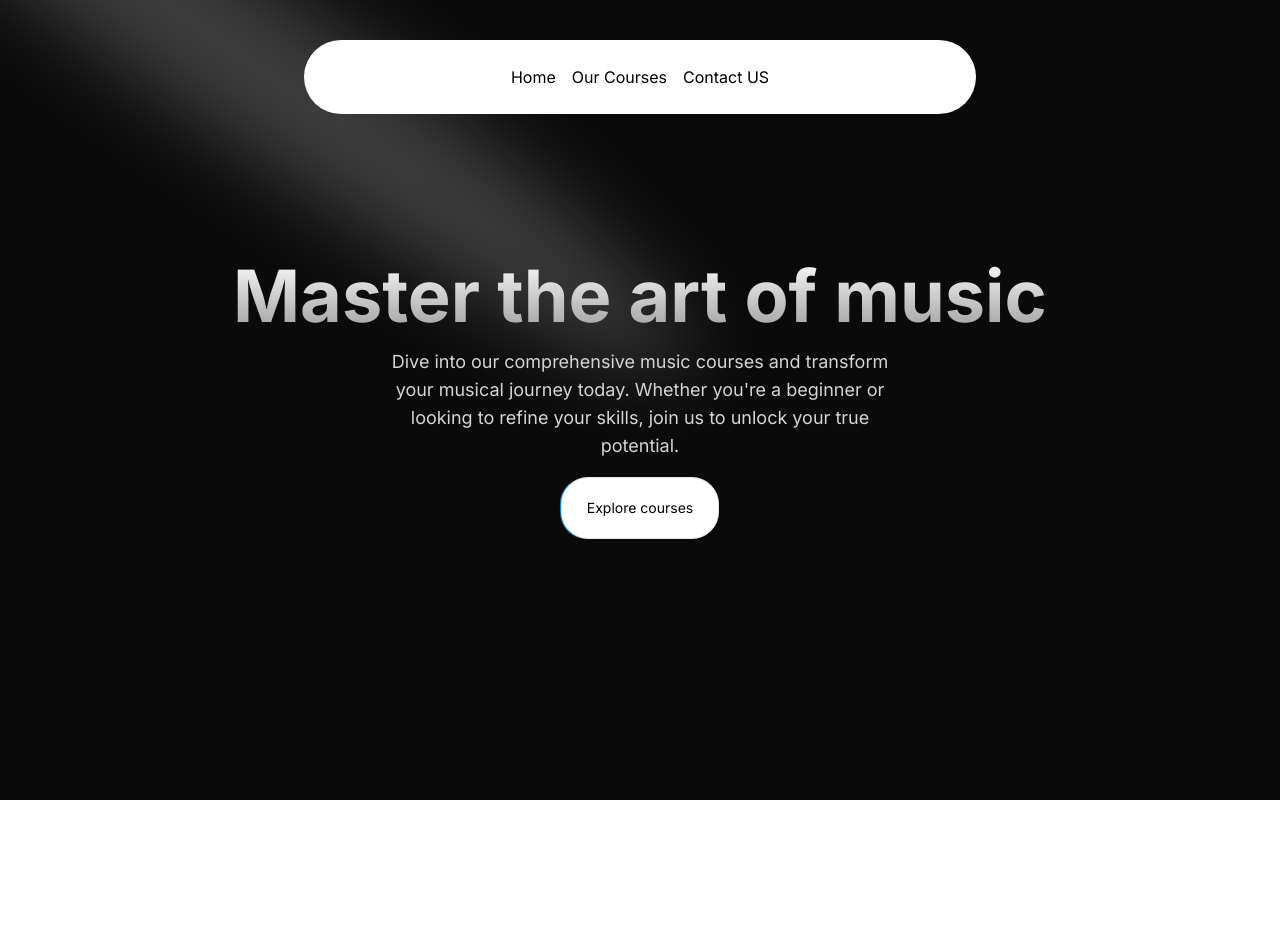
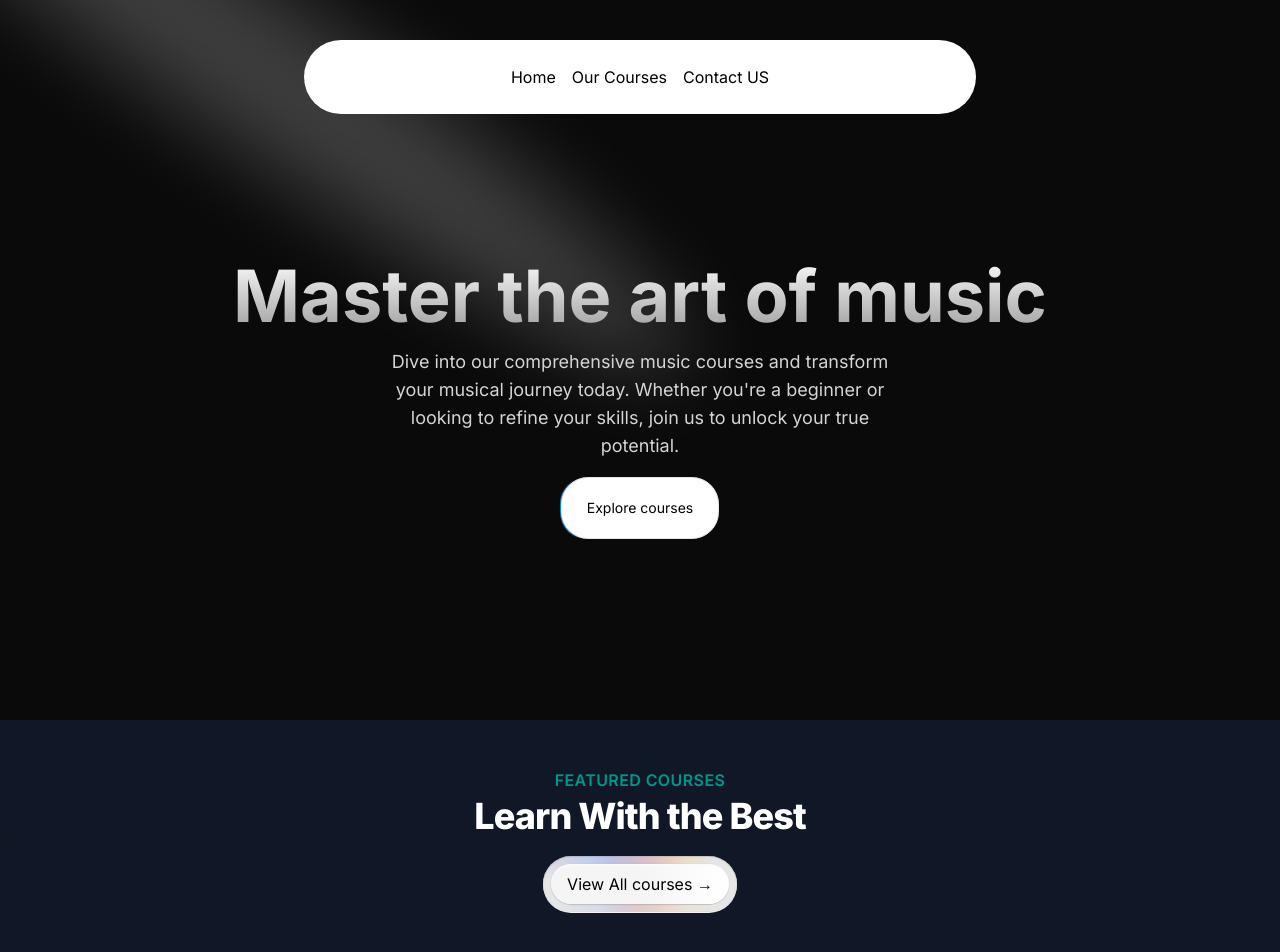
Before and after one commit to NotTushar-dotcom/learningnext, a Next.js app: page / in a window 1280 px wide. Shown: the top 952 px of the page. Before the commit the page ends 800 px from the top, so only its background shows below. Built offline with nearby package versions, Linux system fonts and the light colour scheme; grey boxes are pictures that could not be loaded.

Commit message:
Added the View all courses button in featured section

```diff
--- a/src/app/page.tsx
+++ b/src/app/page.tsx
@@ -1,3 +1,4 @@
+import FeaturedCourses from "../components/FeaturedCourses";
 import HeroSection from "../components/HeroSection";
 import { Spotlight } from "@/src/components/ui/Spotlight";
 
@@ -9,6 +10,7 @@ export default function Home() {
         fill="white"
       />
       <HeroSection />
+      <FeaturedCourses />
     </main>
   );
 }
--- /dev/null
+++ b/src/components/FeaturedCourses.tsx
@@ -0,0 +1,36 @@
+import {courses} from "@/src/data/music_courses.json"
+import { NoiseBackground } from "@/src/components/ui/noise-background";
+import Link from "next/link";
+
+
+function FeaturedCourses() {
+  return (
+    <div className="py-12 bg-gray-900">
+        <div className="text-center" >
+           <h2 className="text-base text-teal-600 font-semibold tracking-wide uppercase">FEATURED COURSES</h2>
+           <p className="mt-2 text-3xl leading-8 font-extrabold tracking-tight text-white sm:text-4xl">Learn With the Best</p>
+        </div>
+        <div>2</div>
+        <div className="flex justify-center">
+          <Link href={"/courses"}>
+          <NoiseBackground
+        containerClassName="w-fit p-2 rounded-full mx-auto"
+        gradientColors={[
+          "rgb(255, 100, 150)",
+          "rgb(100, 150, 255)",
+          "rgb(255, 200, 100)",
+        ]}
+      >
+        <button className="h-full w-full cursor-pointer rounded-full bg-linear-to-r from-neutral-100 via-neutral-100 to-white px-4 py-2 text-black shadow-[0px_2px_0px_0px_var(--color-neutral-50)_inset,0px_0.5px_1px_0px_var(--color-neutral-400)] transition-all duration-100 active:scale-98 dark:from-black dark:via-black dark:to-neutral-900 dark:text-white dark:shadow-[0px_1px_0px_0px_var(--color-neutral-950)_inset,0px_1px_0px_0px_var(--color-neutral-800)]">
+          View All courses  &rarr;
+        </button>
+        </NoiseBackground>
+          </Link>
+
+        </div>
+
+    </div>
+  )
+}
+
+export default FeaturedCourses
--- /dev/null
+++ b/src/components/ui/noise-background.tsx
@@ -0,0 +1,231 @@
+"use client";
+
+import { cn } from "@/src/lib/utils";
+import {
+  motion,
+  useAnimationFrame,
+  useMotionTemplate,
+  useMotionValue,
+  useSpring,
+  useTransform,
+  MotionValue,
+} from "motion/react";
+import { useEffect, useRef } from "react";
+
+// Helper component for gradient layers
+function GradientLayer({
+  springX,
+  springY,
+  gradientColor,
+  opacity,
+  multiplier,
+}: {
+  springX: MotionValue<number>;
+  springY: MotionValue<number>;
+  gradientColor: string;
+  opacity: number;
+  multiplier: number;
+}) {
+  const x = useTransform(springX, (val) => val * multiplier);
+  const y = useTransform(springY, (val) => val * multiplier);
+  const background = useMotionTemplate`radial-gradient(circle at ${x}px ${y}px, ${gradientColor} 0%, transparent 50%)`;
+
+  return (
+    <motion.div
+      className="absolute inset-0"
+      style={{
+        opacity,
+        background,
+      }}
+    />
+  );
+}
+
+interface NoiseBackgroundProps {
+  children?: React.ReactNode;
+  className?: string;
+  containerClassName?: string;
+  gradientColors?: string[];
+  noiseIntensity?: number;
+  speed?: number;
+  backdropBlur?: boolean;
+  animating?: boolean;
+}
+
+export const NoiseBackground = ({
+  children,
+  className,
+  containerClassName,
+  gradientColors = [
+    "rgb(255, 100, 150)",
+    "rgb(100, 150, 255)",
+    "rgb(255, 200, 100)",
+  ],
+  noiseIntensity = 0.2,
+  speed = 0.1,
+  backdropBlur = false,
+  animating = true,
+}: NoiseBackgroundProps) => {
+  const containerRef = useRef<HTMLDivElement>(null);
+  const x = useMotionValue(0);
+  const y = useMotionValue(0);
+
+  // Use spring animation for smooth movement
+  const springX = useSpring(x, { stiffness: 100, damping: 30 });
+  const springY = useSpring(y, { stiffness: 100, damping: 30 });
+
+  // Transform for top gradient strip
+  const topGradientX = useTransform(springX, (val) => val * 0.1 - 50);
+
+  const velocityRef = useRef({ x: 0, y: 0 });
+  const lastDirectionChangeRef = useRef(0);
+
+  // Initialize position to center
+  useEffect(() => {
+    if (!containerRef.current) return;
+
+    const container = containerRef.current;
+    const rect = container.getBoundingClientRect();
+    const centerX = rect.width / 2;
+    const centerY = rect.height / 2;
+    x.set(centerX);
+    y.set(centerY);
+  }, [x, y]);
+
+  // Generate random velocity
+  const generateRandomVelocityRef = useRef(() => {
+    const angle = Math.random() * Math.PI * 2;
+    const magnitude = speed * (0.5 + Math.random() * 0.5); // Random speed between 0.5x and 1x
+    return {
+      x: Math.cos(angle) * magnitude,
+      y: Math.sin(angle) * magnitude,
+    };
+  });
+
+  // Update generateRandomVelocity when speed changes
+  useEffect(() => {
+    generateRandomVelocityRef.current = () => {
+      const angle = Math.random() * Math.PI * 2;
+      const magnitude = speed * (0.5 + Math.random() * 0.5);
+      return {
+        x: Math.cos(angle) * magnitude,
+        y: Math.sin(angle) * magnitude,
+      };
+    };
+    velocityRef.current = generateRandomVelocityRef.current();
+  }, [speed]);
+
+  // Animate using motion/react's useAnimationFrame
+  useAnimationFrame((time) => {
+    if (!animating || !containerRef.current) return;
+
+    const rect = containerRef.current.getBoundingClientRect();
+    const maxX = rect.width;
+    const maxY = rect.height;
+
+    // Change direction randomly every 1.5-3 seconds
+    if (time - lastDirectionChangeRef.current > 1500 + Math.random() * 1500) {
+      velocityRef.current = generateRandomVelocityRef.current();
+      lastDirectionChangeRef.current = time;
+    }
+
+    // Update position based on velocity (deltaTime is ~16ms per frame at 60fps)
+    const deltaTime = 16; // Approximate frame time
+    const currentX = x.get();
+    const currentY = y.get();
+
+    let newX = currentX + velocityRef.current.x * deltaTime;
+    let newY = currentY + velocityRef.current.y * deltaTime;
+
+    // When hitting edges, generate a completely new random direction
+    // This ensures truly random movement in all 360 degrees, not just horizontal/vertical
+    const padding = 20; // Keep some distance from edges
+
+    if (
+      newX < padding ||
+      newX > maxX - padding ||
+      newY < padding ||
+      newY > maxY - padding
+    ) {
+      // Generate completely random direction (full 360 degrees)
+      const angle = Math.random() * Math.PI * 2;
+      const magnitude = speed * (0.5 + Math.random() * 0.5);
+      velocityRef.current = {
+        x: Math.cos(angle) * magnitude,
+        y: Math.sin(angle) * magnitude,
+      };
+      // Reset timer to allow immediate new direction
+      lastDirectionChangeRef.current = time;
+      // Clamp position to stay within bounds
+      newX = Math.max(padding, Math.min(maxX - padding, newX));
+      newY = Math.max(padding, Math.min(maxY - padding, newY));
+    }
+
+    x.set(newX);
+    y.set(newY);
+  });
+
+  return (
+    <div
+      ref={containerRef}
+      className={cn(
+        "group relative overflow-hidden rounded-2xl bg-neutral-200 p-2 backdrop-blur-sm dark:bg-neutral-800",
+        "shadow-[0px_0.5px_1px_0px_var(--color-neutral-400)_inset,0px_1px_0px_0px_var(--color-neutral-100)]",
+        "dark:shadow-[0px_1px_0px_0px_var(--color-neutral-950)_inset,0px_1px_0px_0px_var(--color-neutral-800)]",
+        backdropBlur &&
+          "after:absolute after:inset-0 after:h-full after:w-full after:backdrop-blur-lg after:content-['']",
+        containerClassName,
+      )}
+      style={
+        {
+          "--noise-opacity": noiseIntensity,
+        } as React.CSSProperties
+      }
+    >
+      {/* Moving gradient layers */}
+      <GradientLayer
+        springX={springX}
+        springY={springY}
+        gradientColor={gradientColors[0]}
+        opacity={0.4}
+        multiplier={1}
+      />
+      <GradientLayer
+        springX={springX}
+        springY={springY}
+        gradientColor={gradientColors[1]}
+        opacity={0.3}
+        multiplier={0.7}
+      />
+      <GradientLayer
+        springX={springX}
+        springY={springY}
+        gradientColor={gradientColors[2] || gradientColors[0]}
+        opacity={0.25}
+        multiplier={1.2}
+      />
+
+      {/* Top gradient strip */}
+      <motion.div
+        className="absolute inset-x-0 top-0 h-1 rounded-t-2xl opacity-80 blur-sm"
+        style={{
+          background: `linear-gradient(to right, ${gradientColors.join(", ")})`,
+          x: animating ? topGradientX : 0,
+        }}
+      />
+
+      {/* Static Noise Pattern */}
+      <div className="pointer-events-none absolute inset-0 overflow-hidden">
+        <img
+          src="https://assets.aceternity.com/noise.webp"
+          alt=""
+          className="h-full w-full object-cover opacity-[var(--noise-opacity)]"
+          style={{ mixBlendMode: "overlay" }}
+        />
+      </div>
+
+      {/* Content */}
+      <div className={cn("relative z-10", className)}>{children}</div>
+    </div>
+  );
+};
```
